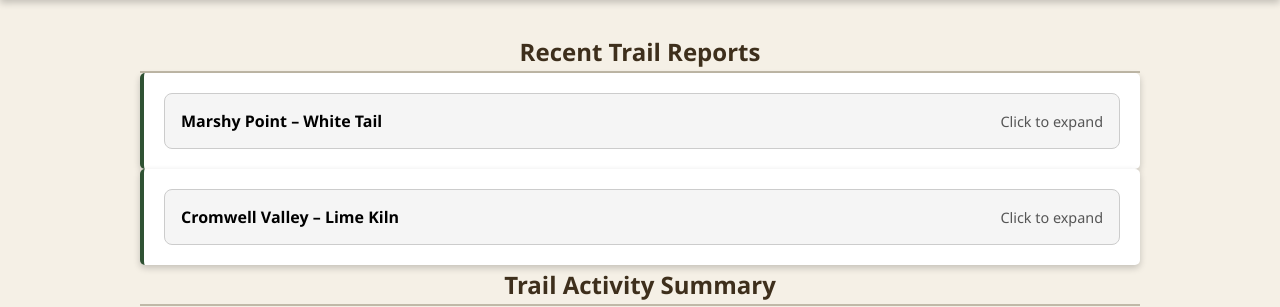
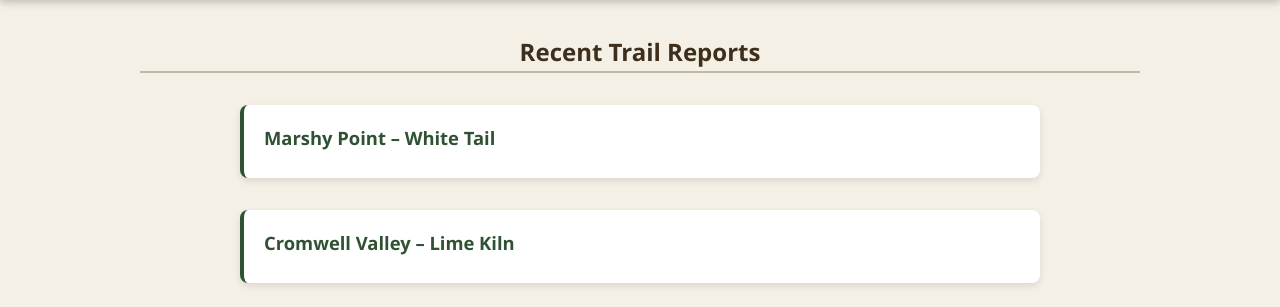
Before and after one commit to tkrief1/county-parks-jjmt, a Flask app: page /dashboard in a window 1280 px wide. Shown: the part 159-466 px from the top of the page. Run offline with Flask 3, Linux system fonts and the light colour scheme; data comes from the database, SQL or seed files in the repository; parts of the project's set-up code (start-up, migrations or seed data) failed here and were passed over.

Commit message:
changed spacing on staff_dashboard

```diff
--- a/County-Trail-Enhancement/app.py
+++ b/County-Trail-Enhancement/app.py
@@ -10,15 +10,20 @@ db_user = os.environ.get('DATABASE_USER')
 db_password = os.environ.get('DATABASE_PASSWORD')
 db_name = os.environ.get('DATABASE_NAME')
 
-#UPLOAD_FOLDER = f'/static/uploads/'
-#ALLOWED_EXTENSIONS = {'png', 'jpg', 'jpeg'}
+UPLOAD_FOLDER = '/static/uploads/'
+ALLOWED_EXTENSIONS = {'png', 'jpg', 'jpeg'}
 
 app = Flask(__name__)
 app.config['SECRET_KEY'] = 'supersecret'
+
 app.config['SQLALCHEMY_DATABASE_URI'] = f"mysql+mysqlconnector://{db_user}:{db_password}@{db_host}/{db_name}"
 app.config['SQLALCHEMY_TRACK_MODIFICATIONS'] = False
 
-#app.config['UPLOAD_FOLDER'] = UPLOAD_FOLDER
+app.config['UPLOAD_FOLDER'] = UPLOAD_FOLDER
+app.config['MAX_CONTENT_LENGTH'] = 16 * 1024 * 1024 # 16MB limit
+
+# Ensure the upload directory exists
+os.makedirs(app.config['UPLOAD_FOLDER'], exist_ok=True)
 
 db = SQLAlchemy(app)
 
@@ -60,14 +65,14 @@ def submit_report():
         priority = request.form.get('priority', 'Medium')
 
         # Handle optional file upload
-        photo = request.files['photo']
-        if photo and photo.filename != '':
-            filename = secure_filename(photo.filename)
-            photo_path = os.path.join('static/uploads', filename)
+        photo = request.files.get['photo']
+        photo_url = ''
+        if photo and photo.filename != '': # and allowed_file(photo.filename):
+            ext = photo.filename.rsplit('.', 1)[1].lower()
+            filename = f"{uuid.uuid4().hex}.{ext}"
+            photo_path = os.path.join(app.config['UPLOAD_FOLDER'], filename)
             photo.save(photo_path)
-            photo_url = f'/static/uploads/{filename}'
-        else:
-            photo_url = ''
+            photo_url = f"{app.config['UPLOAD_FOLDER']}/{filename}"
 
         new_report = Incident(
             ParkName=park,
@@ -94,6 +99,13 @@ def submit_report():
 @app.route('/dashboard')
 def staff_dashboard():
     incidents = Incident.query.order_by(Incident.Date.desc()).all()
+    # Check if each incident's photo file actually exists
+    for incident in incidents:
+        if incident.PhotoURL:
+            full_path = os.path.join(app.root_path, incident.PhotoURL.lstrip('/'))  # Converts relative to absolute path
+            if not os.path.exists(full_path):
+                incident.PhotoURL = None
+
     return render_template('staff_dashboard.html', incidents=incidents)
 
 @app.route('/admin')
--- a/County-Trail-Enhancement/templates/staff_dashboard.html
+++ b/County-Trail-Enhancement/templates/staff_dashboard.html
@@ -6,27 +6,28 @@
   <title>Staff Dashboard - County Trails Enhancement</title>
   <link rel="stylesheet" href="{{ url_for('static', filename='style.css') }}" />
   <style>
+    .report {
+      background: white;
+      box-shadow: 0 3px 7px rgba(0, 0, 0, 0.1);
+      border-left: 4px solid #2F5233;
+      border-radius: 8px;
+      margin: 2rem auto;
+      padding: 1.25rem;
+      max-width: 800px;
+    }
+
     .report-summary {
       cursor: pointer;
-      padding: 1rem;
-      background-color: #f5f5f5;
-      border: 1px solid #ccc;
-      border-radius: 8px;
-      margin-bottom: 0;
-      display: flex;
-      justify-content: space-between;
-      align-items: center;
       font-weight: bold;
+      font-size: 1.15rem;
+      color: #2F5233;
+      margin-bottom: 0.5rem;
     }
 
     .report-details {
       display: none;
-      padding: 1.5rem;
-      background-color: #fff;
-      border: 1px solid #ccc;
-      border-top: none;
-      border-radius: 0 0 8px 8px;
-      margin-bottom: 1.5rem;
+      padding-top: 0.75rem;
+      border-top: 1px solid #ccc;
     }
 
     .report-photo {
@@ -98,8 +99,7 @@
         {% for incident in incidents %}
         <div class="report">
           <div class="report-summary" onclick="toggleDetails(this)">
-            <span>{{ incident.ParkName|title }} – {{ incident.TrailName }}</span>
-            <span style="font-weight: normal; font-size: 0.9rem; color: #555;">Click to expand</span>
+            {{ incident.ParkName|title }} – {{ incident.TrailName }}
           </div>
           <div class="report-details">
             <div class="report-info">
```
